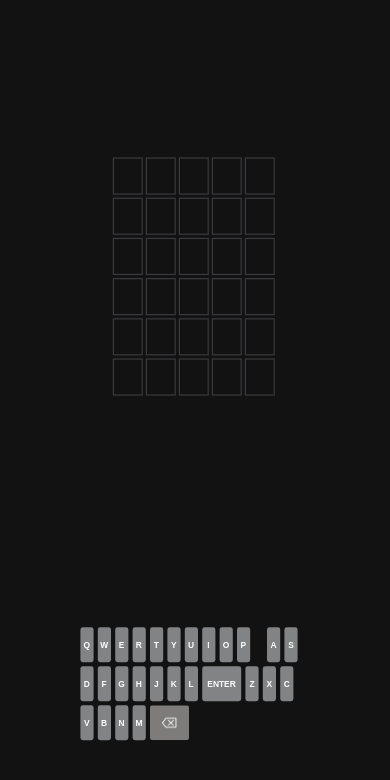
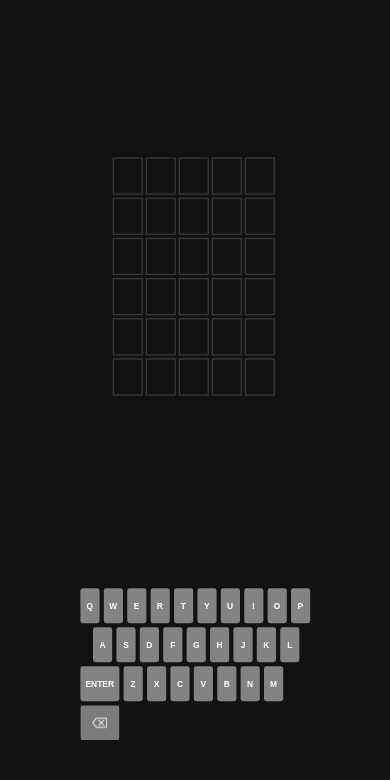
Before and after one commit to special-wordle/for-you, a plain HTML site: page index.html in a window 390 px wide. Shown: the part 44-824 px from the top of the page. Drawn offline with Linux system fonts and the light colour scheme.

Commit message:
Update style.css

```diff
--- a/style.css
+++ b/style.css
@@ -156,7 +156,11 @@ html, body {
         width: 50px !important;
     }
 
+    #keyboardContainer {
+        width: 100% !important;
+    }
+
     .key {
-        width: 22px !important;
+        width: 32px !important;
     }
 }
```
